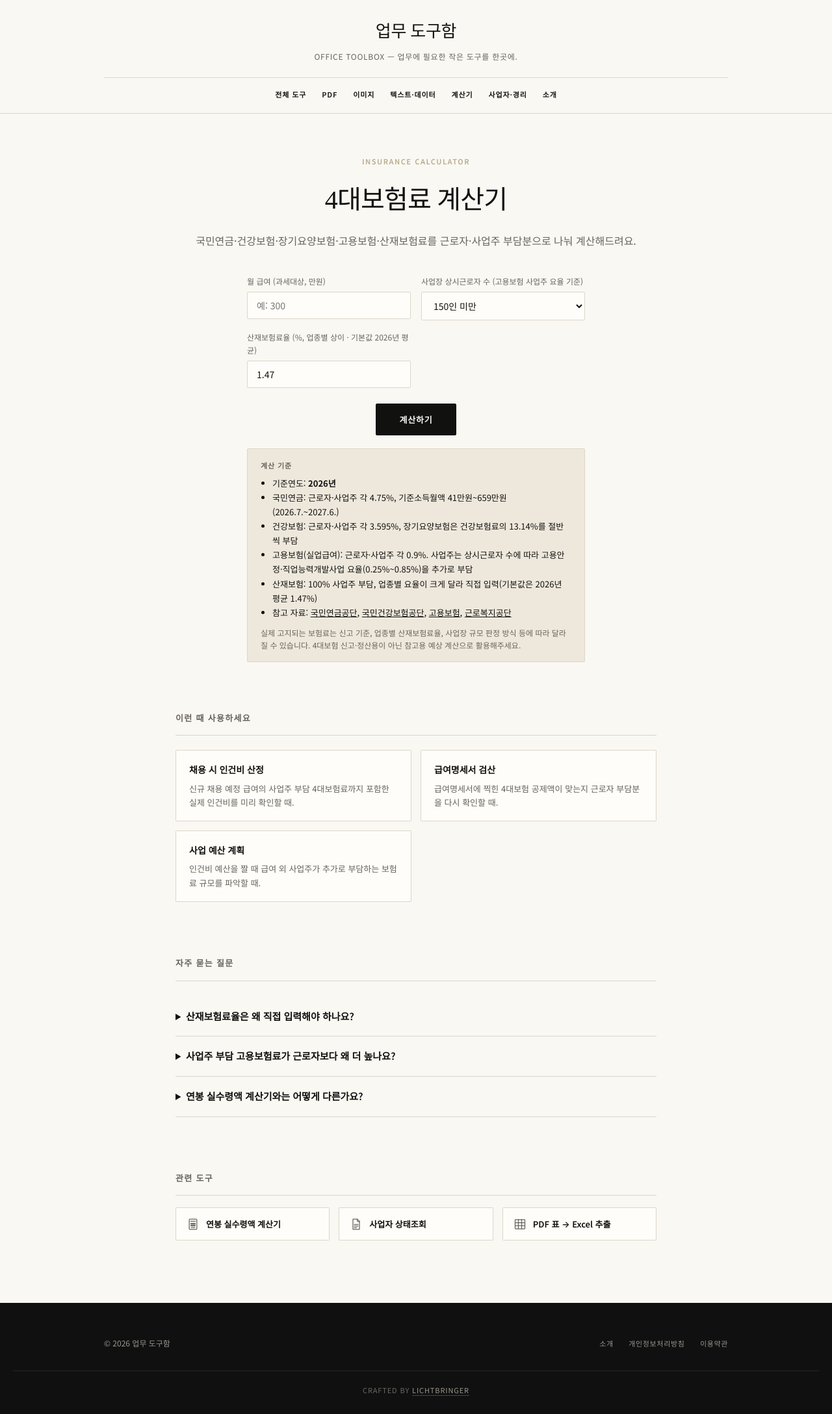
After one commit to Mine-94/office-toolbox-site, a Flask app: page /insurance-calculator in a window 1280 px wide. The commit adds this page. Shown: the whole page at 65% size. Run offline with Flask 3, Linux system fonts and the light colour scheme.

Commit message:
신규 도구: 4대보험료 계산기 템플릿 추가 + 연봉/퇴직금 계산기 관련 도구 링크 추가

```diff
--- /dev/null
+++ b/templates/insurance_calculator.html
@@ -0,0 +1,132 @@
+{% extends "base.html" %}
+{% from "_icons.html" import icon %}
+{% block title %}4대보험료 계산기 – 근로자·사업주 부담분 한눈에 | 업무 도구함{% endblock %}
+{% block description %}국민연금·건강보험·장기요양보험·고용보험·산재보험료를 근로자 부담분과 사업주 부담분으로 나눠 계산하세요. 2026년 요율 기준.{% endblock %}
+{% block structured_data %}
+<script type="application/ld+json">
+{
+  "@context": "https://schema.org",
+  "@type": "FAQPage",
+  "mainEntity": [
+    {
+      "@type": "Question",
+      "name": "산재보험료율은 왜 직접 입력해야 하나요?",
+      "acceptedAnswer": {
+        "@type": "Answer",
+        "text": "산재보험은 업종별로 요율 차이가 매우 커서(약 0.6%~34%) 단일 값으로 정확히 계산할 수 없습니다. 기본값은 2026년 평균 요율인 1.47%이며, 정확한 업종별 요율은 근로복지공단 고시를 확인해 직접 입력해주세요."
+      }
+    },
+    {
+      "@type": "Question",
+      "name": "사업주 부담 고용보험료가 근로자보다 왜 더 높나요?",
+      "acceptedAnswer": {
+        "@type": "Answer",
+        "text": "고용보험은 실업급여 요율(0.9%, 근로자·사업주 동일)에 더해 사업주만 고용안정·직업능력개발사업 요율을 추가로 부담합니다. 이 추가 요율은 상시근로자 수 규모에 따라 0.25%~0.85%로 차등 적용됩니다."
+      }
+    },
+    {
+      "@type": "Question",
+      "name": "연봉 실수령액 계산기와는 어떻게 다른가요?",
+      "acceptedAnswer": {
+        "@type": "Answer",
+        "text": "연봉 실수령액 계산기는 소득세까지 반영한 근로자의 예상 실수령액을 계산합니다. 이 계산기는 소득세는 제외하고 4대보험료만 근로자·사업주 양쪽 부담분을 함께 보여드려요."
+      }
+    }
+  ]
+}
+</script>
+{% endblock %}
+{% block content %}
+<section class="hero container">
+  <span class="eyebrow">INSURANCE CALCULATOR</span>
+  <h1>4대보험료 계산기</h1>
+  <p class="subtitle">국민연금·건강보험·장기요양보험·고용보험·산재보험료를 근로자·사업주 부담분으로 나눠 계산해드려요.</p>
+
+  <div class="calc-form">
+    <div class="calc-field">
+      <label for="monthly-salary">월 급여 (과세대상, 만원)</label>
+      <input type="number" id="monthly-salary" class="range-input" placeholder="예: 300" min="0">
+    </div>
+    <div class="calc-field">
+      <label for="company-size">사업장 상시근로자 수 (고용보험 사업주 요율 기준)</label>
+      <select id="company-size" class="range-input" style="margin:0;">
+        <option value="small">150인 미만</option>
+        <option value="priority">150인 이상 · 우선지원대상기업</option>
+        <option value="mid">150인~1,000인 미만</option>
+        <option value="large">1,000인 이상 · 국가·지자체</option>
+      </select>
+    </div>
+    <div class="calc-field">
+      <label for="accident-rate">산재보험료율 (%, 업종별 상이 · 기본값 2026년 평균)</label>
+      <input type="number" id="accident-rate" class="range-input" value="1.47" min="0" step="0.01">
+    </div>
+  </div>
+
+  <button type="button" id="calc-btn" class="btn btn-primary btn-large">계산하기</button>
+
+  <div id="calc-result" class="calc-result hidden"></div>
+
+  <div class="calc-basis">
+    <p class="calc-basis-title">계산 기준</p>
+    <ul>
+      <li>기준연도: <strong>2026년</strong></li>
+      <li>국민연금: 근로자·사업주 각 4.75%, 기준소득월액 41만원~659만원 (2026.7.~2027.6.)</li>
+      <li>건강보험: 근로자·사업주 각 3.595%, 장기요양보험은 건강보험료의 13.14%를 절반씩 부담</li>
+      <li>고용보험(실업급여): 근로자·사업주 각 0.9%. 사업주는 상시근로자 수에 따라 고용안정·직업능력개발사업 요율(0.25%~0.85%)을 추가로 부담</li>
+      <li>산재보험: 100% 사업주 부담, 업종별 요율이 크게 달라 직접 입력(기본값은 2026년 평균 1.47%)</li>
+      <li>참고 자료: <a href="https://www.nps.or.kr" target="_blank" rel="noopener">국민연금공단</a>, <a href="https://www.nhis.or.kr" target="_blank" rel="noopener">국민건강보험공단</a>, <a href="https://www.ei.go.kr" target="_blank" rel="noopener">고용보험</a>, <a href="https://www.kcomwel.or.kr" target="_blank" rel="noopener">근로복지공단</a></li>
+    </ul>
+    <p class="calc-basis-disclaimer">실제 고지되는 보험료는 신고 기준, 업종별 산재보험료율, 사업장 규모 판정 방식 등에 따라 달라질 수 있습니다. 4대보험 신고·정산용이 아닌 참고용 예상 계산으로 활용해주세요.</p>
+  </div>
+</section>
+
+<div class="ad-slot container" id="ad-slot-mid"></div>
+
+<section class="usecases container">
+  <h2>이런 때 사용하세요</h2>
+  <div class="usecase-list">
+    <div class="usecase-item">
+      <h4>채용 시 인건비 산정</h4>
+      <p>신규 채용 예정 급여의 사업주 부담 4대보험료까지 포함한 실제 인건비를 미리 확인할 때.</p>
+    </div>
+    <div class="usecase-item">
+      <h4>급여명세서 검산</h4>
+      <p>급여명세서에 찍힌 4대보험 공제액이 맞는지 근로자 부담분을 다시 확인할 때.</p>
+    </div>
+    <div class="usecase-item">
+      <h4>사업 예산 계획</h4>
+      <p>인건비 예산을 짤 때 급여 외 사업주가 추가로 부담하는 보험료 규모를 파악할 때.</p>
+    </div>
+  </div>
+</section>
+
+<section class="faq container">
+  <h2>자주 묻는 질문</h2>
+  <details>
+    <summary>산재보험료율은 왜 직접 입력해야 하나요?</summary>
+    <p>산재보험은 업종별로 요율 차이가 매우 커서(약 0.6%~34%) 단일 값으로 정확히 계산할 수 없습니다. 기본값은 2026년 평균 요율인 1.47%이며, 정확한 업종별 요율은 근로복지공단 고시를 확인해 직접 입력해주세요.</p>
+  </details>
+  <details>
+    <summary>사업주 부담 고용보험료가 근로자보다 왜 더 높나요?</summary>
+    <p>고용보험은 실업급여 요율(0.9%, 근로자·사업주 동일)에 더해 사업주만 고용안정·직업능력개발사업 요율을 추가로 부담합니다. 이 추가 요율은 상시근로자 수 규모에 따라 0.25%~0.85%로 차등 적용됩니다.</p>
+  </details>
+  <details>
+    <summary>연봉 실수령액 계산기와는 어떻게 다른가요?</summary>
+    <p>연봉 실수령액 계산기는 소득세까지 반영한 근로자의 예상 실수령액을 계산합니다. 이 계산기는 소득세는 제외하고 4대보험료만 근로자·사업주 양쪽 부담분을 함께 보여드려요.</p>
+  </details>
+</section>
+
+<section class="related-tools container">
+  <h2>관련 도구</h2>
+  <div class="related-tools-grid">
+    <a class="related-tool-link" href="{{ url_for('salary_calculator_page') }}">{{ icon("salary-calculator") }}연봉 실수령액 계산기</a>
+    <a class="related-tool-link" href="{{ url_for('business_status_page') }}">{{ icon("document") }}사업자 상태조회</a>
+    <a class="related-tool-link" href="{{ url_for('pdf_to_excel_page') }}">{{ icon("pdf-to-excel") }}PDF 표 → Excel 추출</a>
+  </div>
+</section>
+
+<div class="ad-slot container" id="ad-slot-bottom"></div>
+{% endblock %}
+{% block scripts %}
+<script src="{{ url_for('static', filename='js/insurance-calculator.js') }}"></script>
+{% endblock %}
--- a/templates/salary_calculator.html
+++ b/templates/salary_calculator.html
@@ -105,6 +105,7 @@
 <section class="related-tools container">
   <h2>관련 도구</h2>
   <div class="related-tools-grid">
+    <a class="related-tool-link" href="{{ url_for('insurance_calculator_page') }}">{{ icon("document") }}4대보험료 계산기</a>
     <a class="related-tool-link" href="{{ url_for('business_status_page') }}">{{ icon("document") }}사업자 상태조회</a>
     <a class="related-tool-link" href="{{ url_for('char_counter_page') }}">{{ icon("document") }}글자 수·바이트 계산기</a>
     <a class="related-tool-link" href="{{ url_for('pdf_to_excel_page') }}">{{ icon("pdf-to-excel") }}PDF 표 → Excel 추출</a>
--- a/templates/severance_calculator.html
+++ b/templates/severance_calculator.html
@@ -121,8 +121,8 @@
   <h2>관련 도구</h2>
   <div class="related-tools-grid">
     <a class="related-tool-link" href="{{ url_for('salary_calculator_page') }}">{{ icon("salary-calculator") }}연봉 실수령액 계산기</a>
+    <a class="related-tool-link" href="{{ url_for('insurance_calculator_page') }}">{{ icon("document") }}4대보험료 계산기</a>
     <a class="related-tool-link" href="{{ url_for('pdf_to_excel_page') }}">{{ icon("pdf-to-excel") }}PDF → Excel 변환</a>
-    <a class="related-tool-link" href="{{ url_for('text_diff_page') }}">{{ icon("text-diff") }}텍스트 비교</a>
   </div>
 </section>
 
```
